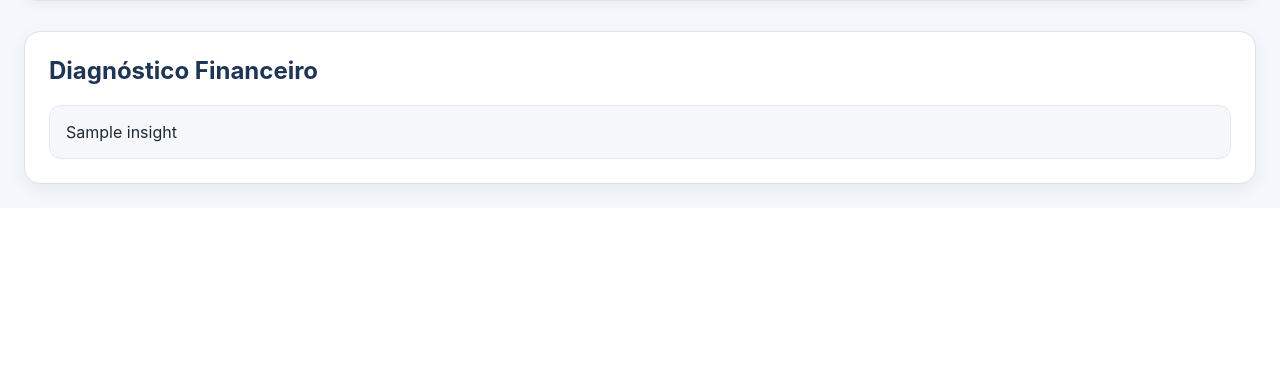
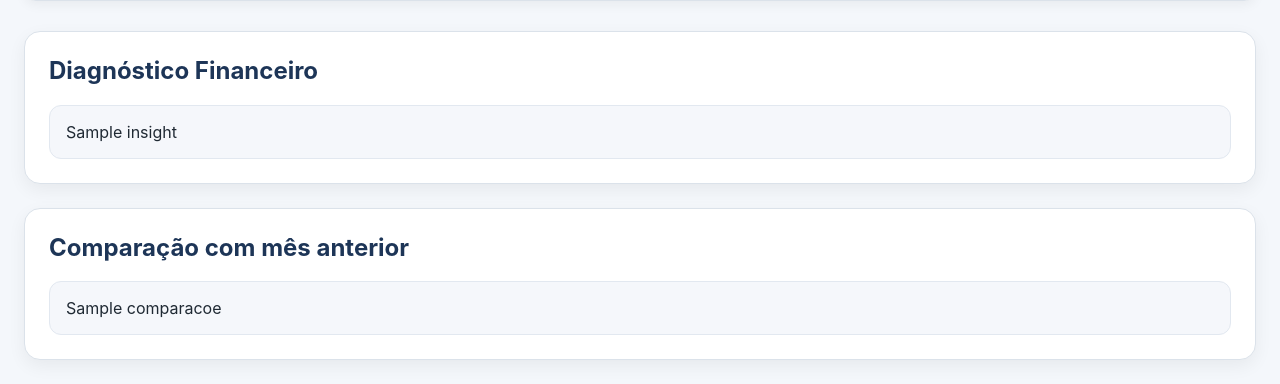
Before and after one commit to ArthurAlvesVS/controle-financeiro, a Flask app: template templates/index.html in a window 1280 px wide. Shown: the part 2281-2665 px from the top of the page. Before the commit the page ends 2481 px from the top, so only its background shows below. Run offline with Flask 3, Linux system fonts and the light colour scheme; tables that the repository leaves empty hold one stand-in row (values such as "Sample post"); the template is opened without the code that fills it: values that come from a table or form of the project are taken from there, most other values are stand-ins (such as "Sample title", 1, 10 or a date in 2020).

Commit message:
feat(dashboard): adiciona comparacao de receitas e despesas com mes anterior

```diff
--- a/app.py
+++ b/app.py
@@ -98,6 +98,64 @@ def generate_insights(transactions, total_receitas, total_despesas, saldo, despe
 
     return insights
 
+def compare_with_previous_month(transactions):
+    from datetime import datetime
+
+    if not transactions:
+        return []
+
+    comparacoes = []
+
+    hoje = datetime.today()
+    mes_atual = hoje.strftime("%Y-%m")
+
+    if hoje.month == 1:
+        mes_anterior = f"{hoje.year - 1}-12"
+    else:
+        mes_anterior = f"{hoje.year}-{str(hoje.month - 1).zfill(2)}"
+
+    receitas_atual = 0
+    despesas_atual = 0
+    receitas_anterior = 0
+    despesas_anterior = 0
+
+    for t in transactions:
+        mes = t.date[:7]
+
+        if mes == mes_atual:
+            if t.type == "receita":
+                receitas_atual += t.amount
+            else:
+                despesas_atual += t.amount
+
+        elif mes == mes_anterior:
+            if t.type == "receita":
+                receitas_anterior += t.amount
+            else:
+                despesas_anterior += t.amount
+
+    def calcular_variacao(atual, anterior):
+        if anterior == 0:
+            return None
+        return ((atual - anterior) / anterior) * 100
+
+    variacao_receita = calcular_variacao(receitas_atual, receitas_anterior)
+    variacao_despesa = calcular_variacao(despesas_atual, despesas_anterior)
+
+    if variacao_receita is not None:
+        if variacao_receita > 0:
+            comparacoes.append(f"Sua receita aumentou {variacao_receita:.1f}% em relação ao mês anterior.")
+        elif variacao_receita < 0:
+            comparacoes.append(f"Sua receita diminuiu {abs(variacao_receita):.1f}% em relação ao mês anterior.")
+
+    if variacao_despesa is not None:
+        if variacao_despesa > 0:
+            comparacoes.append(f"Suas despesas aumentaram {variacao_despesa:.1f}% em relação ao mês anterior.")
+        elif variacao_despesa < 0:
+            comparacoes.append(f"Suas despesas diminuíram {abs(variacao_despesa):.1f}% em relação ao mês anterior.")
+
+    return comparacoes
+
 @app.route("/")
 @login_required
 def home():
@@ -150,6 +208,8 @@ def home():
         despesas_por_categoria
     )
 
+    comparacoes = compare_with_previous_month(transactions)
+
     return render_template(
         "index.html",
         transactions=transactions,
@@ -166,7 +226,8 @@ def home():
         meses=todos_os_meses,
         receitas_mensais=receitas_mensais,
         despesas_mensais=despesas_mensais,
-        insights=insights
+        insights=insights,
+        comparacoes=comparacoes
     )
 
 @app.route("/add", methods=["GET", "POST"])
--- a/templates/index.html
+++ b/templates/index.html
@@ -195,6 +195,22 @@
         </div>
     {% endif %}
 </div>
+
+<div class="insights-card">
+    <h2>Comparação com mês anterior</h2>
+
+    {% if comparacoes %}
+        <div class="insights-list">
+            {% for c in comparacoes %}
+                <div class="insight-item">
+                    {{ c }}
+                </div>
+            {% endfor %}
+        </div>
+    {% else %}
+        <p>Sem dados suficientes para comparação.</p>
+    {% endif %}
+</div>
 {% endblock %}
 
 {% block scripts %}
```
